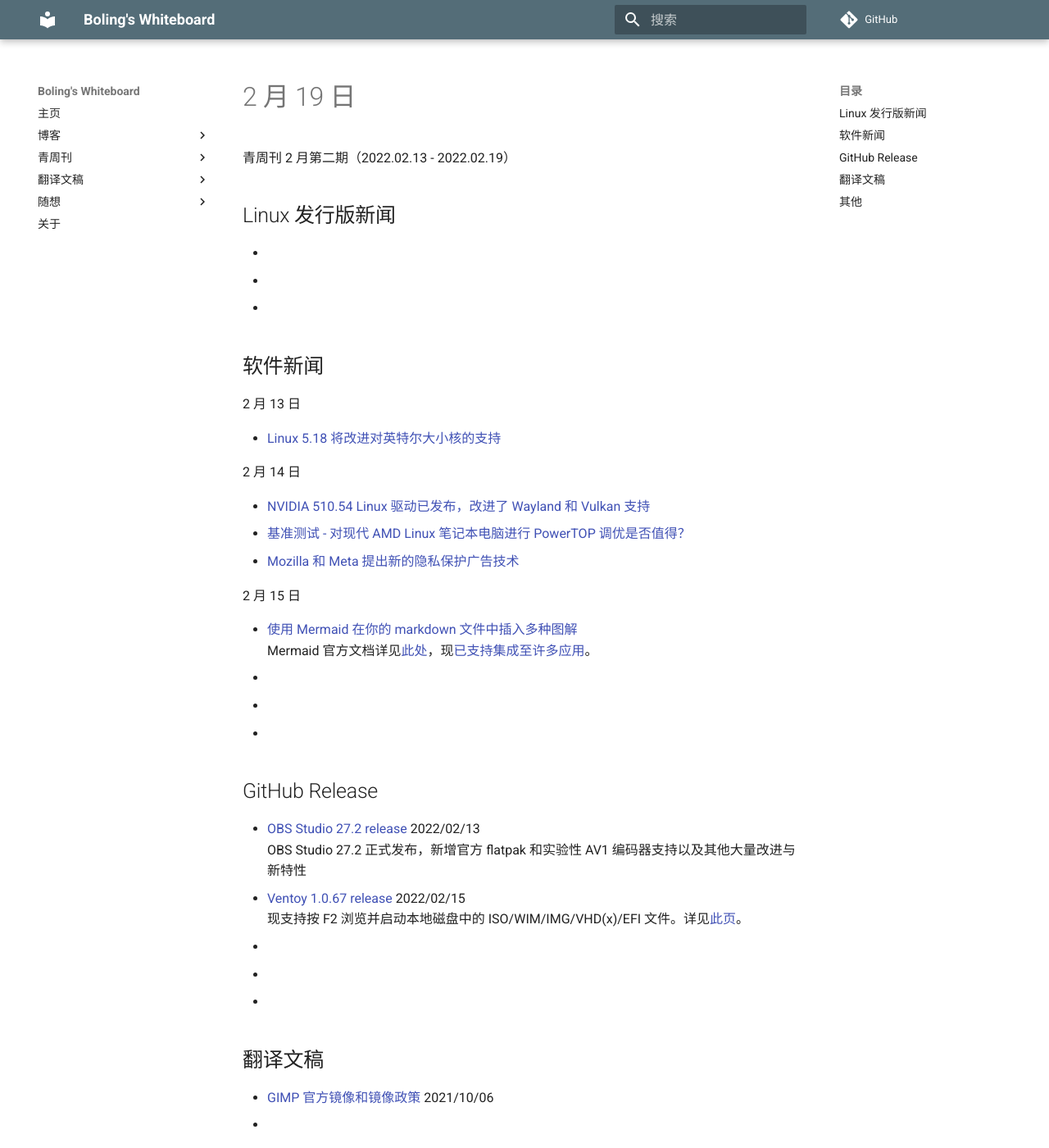
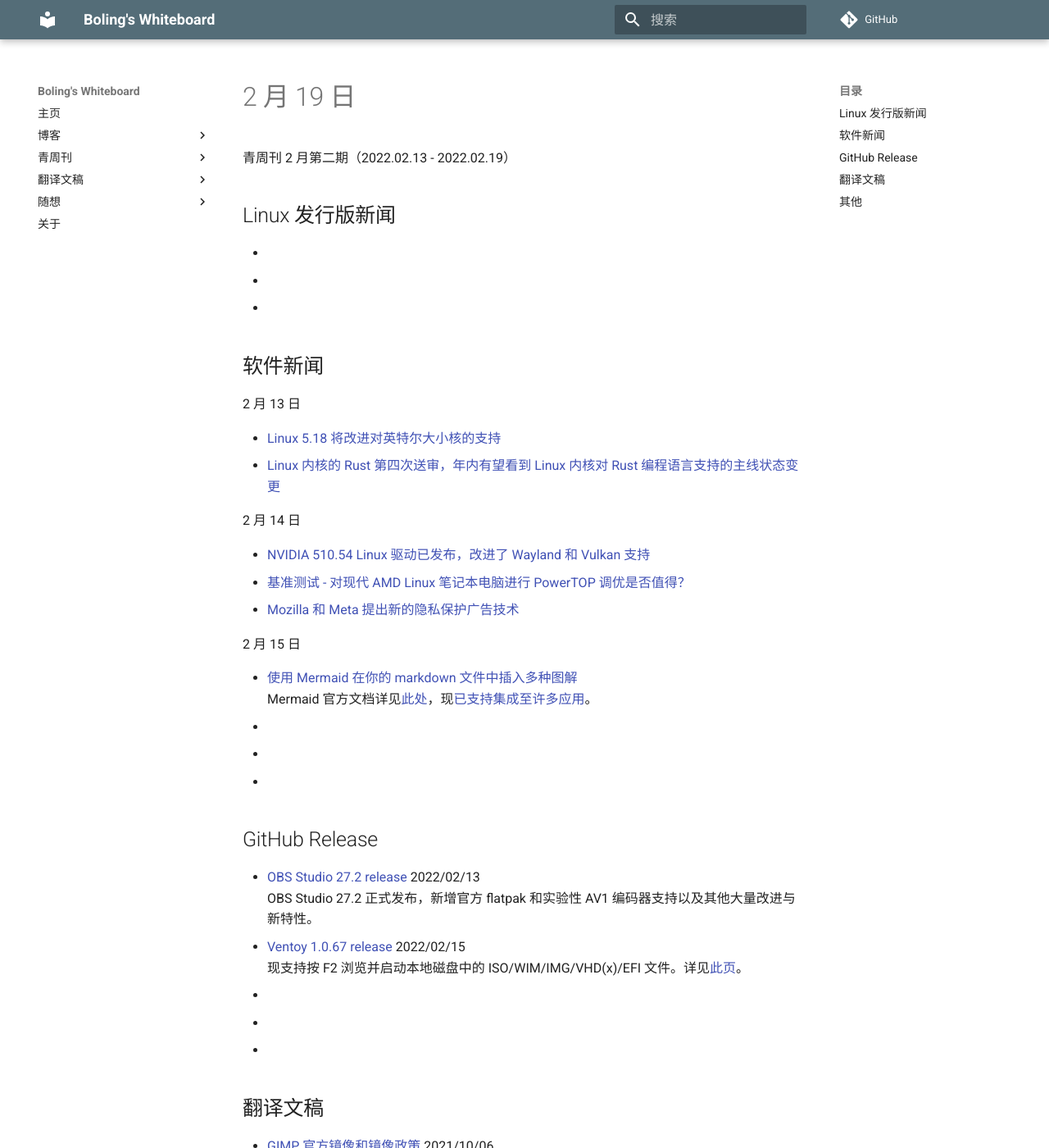
Before and after one commit to Hanjingxue-Boling/Whiteboard, an MkDocs documentation site: the page built from docs/weekly/22/02-19.md, in a window 1280 px wide and 1400 px high. Shown: the whole window at 82% size. Built offline with MkDocs 1.6.1 and Material for MkDocs 9.7.7, drawn with Linux system fonts in a browser that asks for light colours; comment, search, counter and statistics services are not loaded.

Commit message:
add new link

```diff
--- a/docs/weekly/22/02-19.md
+++ b/docs/weekly/22/02-19.md
@@ -13,6 +13,7 @@
 2 月 13 日
 
 - [Linux 5.18 将改进对英特尔大小核的支持](https://www.solidot.org/story?sid=70640)
+- [Linux 内核的 Rust 第四次送审，年内有望看到 Linux 内核对 Rust 编程语言支持的主线状态变更](https://www.phoronix.com/scan.php?page=news_item&px=Rust-For-Linux-Kernel-v4)
 
 2 月 14 日
 
@@ -31,7 +32,7 @@
 ## GitHub Release
 
 - [OBS Studio 27.2 release](https://github.com/obsproject/obs-studio/releases/tag/27.2.0) 2022/02/13
-    OBS Studio 27.2 正式发布，新增官方 flatpak 和实验性 AV1 编码器支持以及其他大量改进与新特性
+    OBS Studio 27.2 正式发布，新增官方 flatpak 和实验性 AV1 编码器支持以及其他大量改进与新特性。
 - [Ventoy 1.0.67 release](https://github.com/ventoy/Ventoy/releases/tag/v1.0.67) 2022/02/15
     现支持按 F2 浏览并启动本地磁盘中的 ISO/WIM/IMG/VHD(x)/EFI 文件。详见[此页](https://www.ventoy.net/en/doc_vlnk.html)。
 - []()
```
